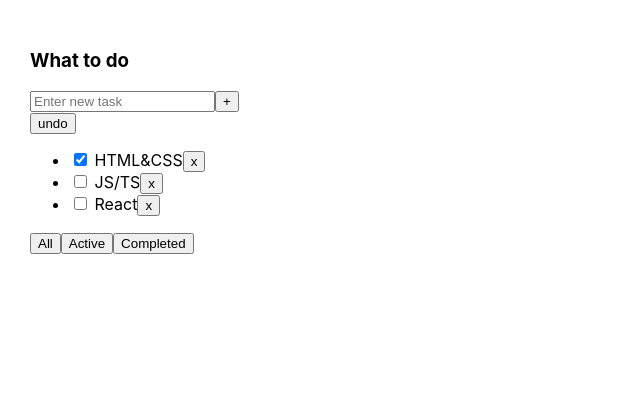
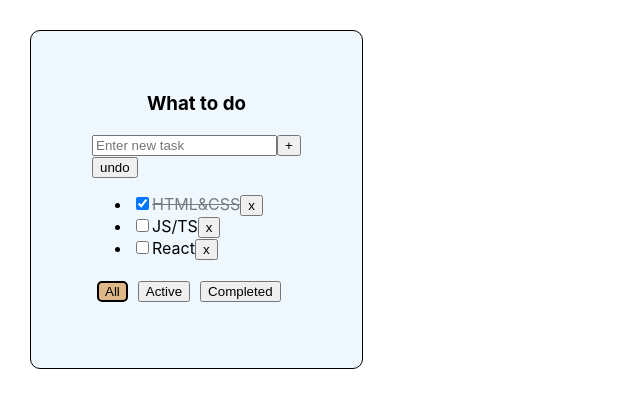
Before and after one commit to shpuravasiliy/it-incubator-todolist-ts-01, a React (Create React App) app: page / in a window 1280 px wide. Shown: the top 408 px of the page, without its empty margins (0-640 px from the left). Built offline with nearby package versions, Linux system fonts and the light colour scheme.

Commit message:
done 4d lesson

```diff
--- a/src/App.tsx
+++ b/src/App.tsx
@@ -44,13 +44,16 @@ function App() {
             setState(state);
         }
     }
-    const setCheck = (id: string) => {
-        const setCheckTasks = tasks.map((t) => {
-            if (t.id === id) t.isDone = !t.isDone;
-            return t;
-        });
+    const changeStatus = (id: string, newStatus: boolean) => {
+        // const task = tasks.find(t => t.id === id);
+        // if (task) task.isDone = newStatus;
+        // const setCheckTasks = tasks.map((t) => {
+        //     if (t.id === id) t.isDone = !t.isDone;
+        //     return t;
+        // });
         setNewStateArray();
-        setTasks(setCheckTasks);
+        setTasks(tasks.map(t => t.id === id ? {...t, isDone: newStatus} : t))
+        // setTasks([...tasks]);
     }
 
     let tasksForRender = tasks;
@@ -66,11 +69,12 @@ function App() {
             <TodoList
                 title={'What to do'}
                 tasks={tasksForRender}
+                filter={filter}
                 removeTask={removeTask}
                 onClickHandler={changeTodoListFilter}
                 addTask={addTask}
                 setLastState={returnLastState}
-                setCheck={setCheck}
+                changeTaskStatus={changeStatus}
             />
         </div>
     );
--- /dev/null
+++ b/src/TodoList/TodoList.module.css
@@ -0,0 +1,48 @@
+.todolist {
+    background-color: aliceblue;
+    border: 1px solid black;
+    border-radius: 10px;
+    padding: 5%;
+    /*opacity: 0.75;*/
+}
+
+/*.todolist:hover {*/
+/*    border: 2px solid black;*/
+/*    opacity: 1;*/
+/*}*/
+
+.isDone {
+    text-decoration: line-through;
+    opacity: 0.5;
+}
+
+.filterButton {
+    margin: 5px;
+}
+
+.activeFilterButton {
+    background-color: burlywood;
+    border: 2px solid black;
+    border-radius: 5px;
+}
+
+button:hover {
+    background-color: darkgrey;
+    border-radius: 5px;
+}
+
+.errorInput {
+    border-color: red;
+    color: red;
+    outline: none;
+}
+
+.errorText {
+    color: red;
+    font-size: 12px;
+}
+
+.titleText {
+    margin-top: 0;
+    text-align: center;
+}
--- a/src/TodoList/TodoList.tsx
+++ b/src/TodoList/TodoList.tsx
@@ -1,5 +1,6 @@
 import React, {ChangeEvent, useState} from 'react';
 import {FilterValuesType} from '../App';
+import style from './TodoList.module.css'
 
 export type TaskType = {
     id: string
@@ -8,40 +9,45 @@ export type TaskType = {
 }
 export type TodoListPropsType = {
     title: string
+    filter: FilterValuesType
     tasks: TaskType[]
     removeTask: (taskID: string) => void
     onClickHandler: (button: FilterValuesType) => void
     addTask: (title: string) => void
     setLastState: () => void
-    setCheck: (taskID: string) => void
+    changeTaskStatus: (taskID: string, newStatus: boolean) => void
 }
 
 const TodoList = (props: TodoListPropsType) => {
-    const tasksJSX = props.tasks.map((t) => {
+    const tasksJSX = props.tasks.length ? props.tasks.map((t) => {
         const onClickHandler = () => props.removeTask(t.id);
-
+        const onChangeHandler = (e: ChangeEvent<HTMLInputElement>) => props.changeTaskStatus(t.id, e.currentTarget.checked);
         return (
             <li key={t.id}><input
                 type="checkbox"
                 checked={t.isDone}
-                onChange={() => {
-                    props.setCheck(t.id)
-                }}
-            /> <span>{t.title}</span>
-                <button
-                    onClick={onClickHandler}
-                >x
-                </button>
+                onChange={onChangeHandler}
+            />
+                <span className={t.isDone ? style.isDone : ''}>{t.title}</span>
+                <button onClick={onClickHandler}>x</button>
             </li>
         )
-    })
+    }) : <span>Enter your first task!</span>
     const [title, setTitle] = useState<string>('');
+    const [titleRequired, setTitleRequired] = useState<boolean>(false)
 
     const addNewTask = () => {
-        props.addTask(title);
+        if (title.trim()) {
+            props.addTask(title);
+        } else {
+            !titleRequired && setTitleRequired(true);
+        }
         setTitle('');
     }
-    const onChangeHandler = (e: ChangeEvent<HTMLInputElement>) => setTitle(e.currentTarget.value);
+    const onChangeHandler = (e: ChangeEvent<HTMLInputElement>) => {
+        titleRequired && setTitleRequired(false);
+        setTitle(e.currentTarget.value);
+    };
     const onKeydownHandler = (e: React.KeyboardEvent<HTMLInputElement>) => {
         if (e.key === 'Enter') {
             addNewTask();
@@ -51,20 +57,20 @@ const TodoList = (props: TodoListPropsType) => {
     const onActiveClickHandler = () => props.onClickHandler('active');
     const onCompletedClickHandler = () => props.onClickHandler('completed');
 
-
-
     return (
-        <div>
-            <h3>{props.title}</h3>
+        <div className={style.todolist}>
+            <h3 className={style.titleText}>{props.title}</h3>
             <div>
                 <input
                     value={title}
                     placeholder='Enter new task'
                     onChange={onChangeHandler}
                     onKeyDown={onKeydownHandler}
+                    className={titleRequired ? style.errorInput : ''}
                 />
                 <button onClick={addNewTask}>+</button>
             </div>
+            <div className={style.errorText}>{titleRequired ? 'Title is required' : ''}</div>
             <div>
                 <button onClick={props.setLastState}>undo</button>
             </div>
@@ -72,18 +78,9 @@ const TodoList = (props: TodoListPropsType) => {
                 {tasksJSX}
             </ul>
             <div>
-                <button
-                    onClick={onAllClickHandler}
-                >All
-                </button>
-                <button
-                    onClick={onActiveClickHandler}
-                >Active
-                </button>
-                <button
-                    onClick={onCompletedClickHandler}
-                >Completed
-                </button>
+                <button onClick={onAllClickHandler} className={`${props.filter === 'all' ? style.activeFilterButton : ''} ${style.filterButton}`}>All</button>
+                <button onClick={onActiveClickHandler} className={`${props.filter === 'active' ? style.activeFilterButton : ''} ${style.filterButton}`}>Active</button>
+                <button onClick={onCompletedClickHandler} className={`${props.filter === 'completed' ? style.activeFilterButton : ''} ${style.filterButton}`}>Completed</button>
             </div>
         </div>
     );
```
Also changed, not shown: src/App.css (line endings or trailing spaces).
